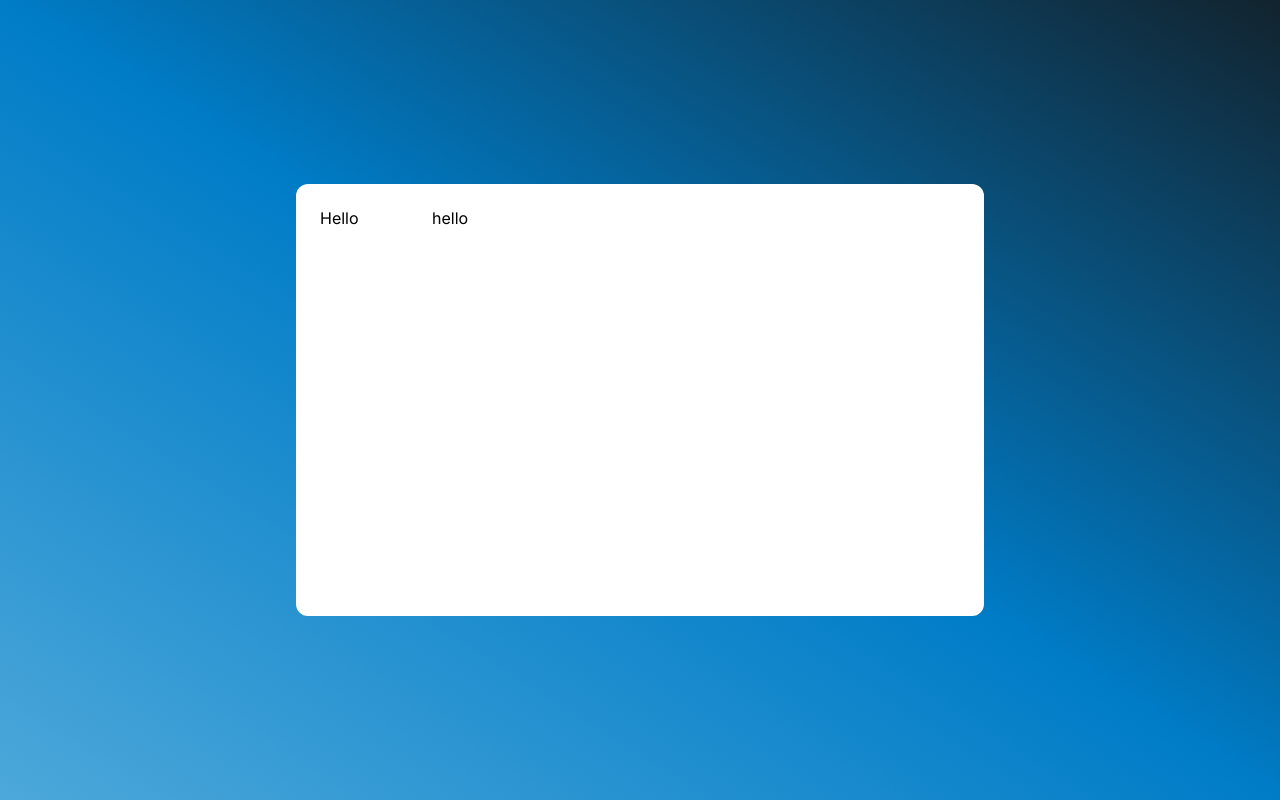
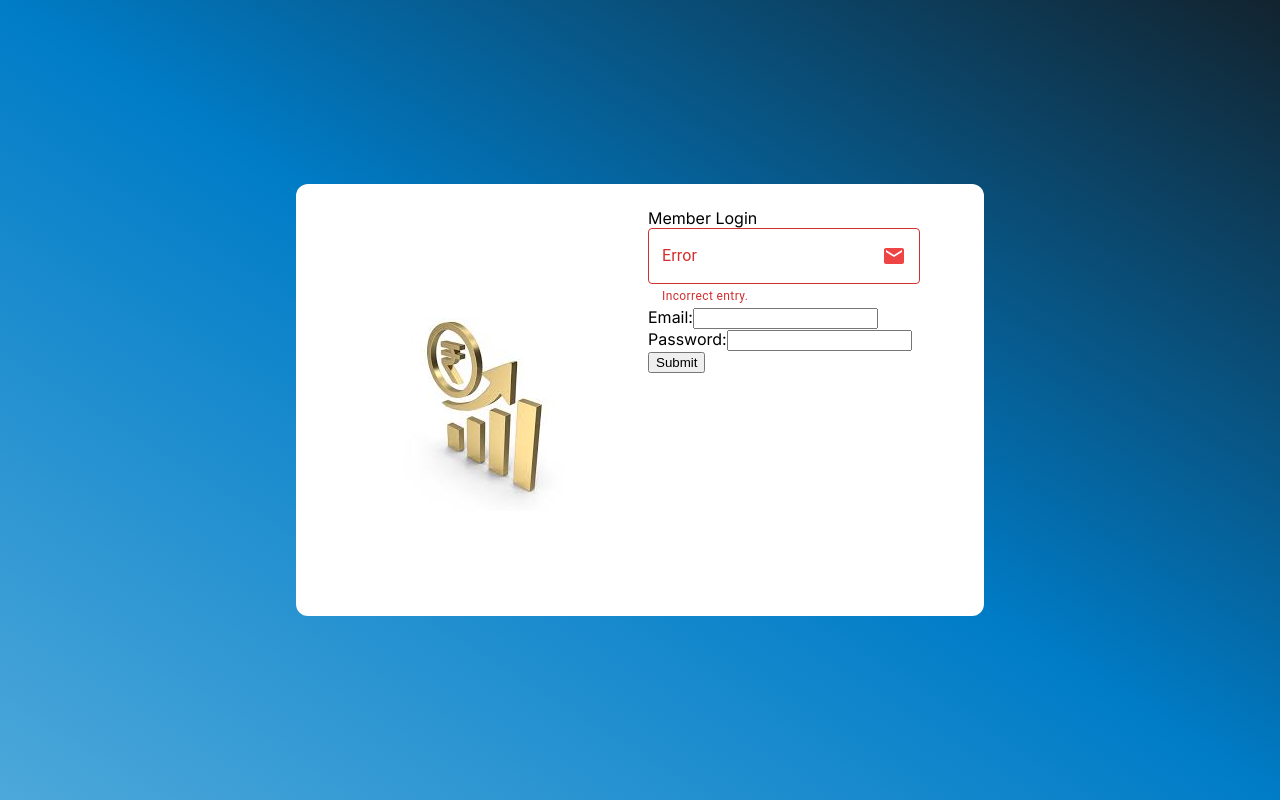
Before and after one commit to himanshu229/finance-app-client, a Next.js app: page /en/auth/login in a window 1280 px wide. Built offline with nearby package versions, Linux system fonts and the light colour scheme.

Commit message:
make common component

```diff
--- a/package.json
+++ b/package.json
@@ -11,6 +11,7 @@
   "dependencies": {
     "@emotion/react": "^11.11.3",
     "@emotion/styled": "^11.11.0",
+    "@mui/icons-material": "^5.15.2",
     "@mui/material": "^5.15.1",
     "@reduxjs/toolkit": "^2.0.1",
     "axios": "^1.6.2",
@@ -27,8 +28,10 @@
     "autoprefixer": "^10.0.1",
     "eslint": "^8",
     "eslint-config-next": "14.0.4",
+    "formik": "^2.4.5",
     "postcss": "^8",
     "tailwindcss": "^3.3.0",
-    "typescript": "^5"
+    "typescript": "^5",
+    "yup": "^1.3.3"
   }
 }
--- a/src/app/[locale]/auth/login/page.tsx
+++ b/src/app/[locale]/auth/login/page.tsx
@@ -1,15 +1,69 @@
 "use client";
+import { IMG_Rupess } from "@/assests/images";
 import { useRouter } from "@/navigation";
-import { Box } from "@mui/material";
+import { Box, TextField } from "@mui/material";
+import Image from "next/image";
 import React from "react";
+import { Formik, Form, Field, ErrorMessage } from "formik";
+import * as Yup from "yup";
+import {Email} from '@mui/icons-material';
+import CustomInput from "@/components/CustomInput";
+const validationSchema = Yup.object({
+  email: Yup.string()
+    .email("Invalid email address")
+    .required("Email is required"),
+  password: Yup.string().required("Password is required"),
+});
+
+const initialValues = {
+  email: "",
+  password: "",
+};
 
 export default function Login() {
-  const navigate = useRouter();
+  const handleSubmit = (values: any) => {
+    // Handle form submission logic here
+    console.log(values);
+  };
+
   return (
     <Box className="min-h-screen flex items-center justify-center bg-gradient-to-bl from-darkBlue via-lighterBlue to-lightestBlue  text-white">
-      <Box className="border-2 bg-white w-1/2 h-96 rounded-xl md:flex gap-4 p-6">
-        <Box className="text-black w-24">Hello</Box>
-        <Box className="text-black">hello</Box>
+      <Box className="border-2 bg-white w-1/2 h-96 rounded-xl grid grid-cols-1 md:grid-cols-2 gap-4 p-6">
+        <Box className="text-black m-auto hidden sm:block md:col-span-1">
+          <Image src={IMG_Rupess} alt="Rupee image" />
+        </Box>
+        <Box className="text-black">
+          <Box>Member Login</Box>
+          <Box>
+            <Formik
+              initialValues={initialValues}
+              validationSchema={validationSchema}
+              onSubmit={handleSubmit}
+            >
+              <Form>
+                <Box className="flex gap-2">
+
+                <CustomInput/>
+                </Box>
+                <div>
+                  <label htmlFor="email">Email:</label>
+                  <Field type="email" id="email" name="email" />
+                  <ErrorMessage name="email" component="div" />
+                </div>
+
+                <div>
+                  <label htmlFor="password">Password:</label>
+                  <Field type="password" id="password" name="password" />
+                  <ErrorMessage name="password" component="div" />
+                </div>
+
+                <div>
+                  <button type="submit">Submit</button>
+                </div>
+              </Form>
+            </Formik>
+          </Box>
+        </Box>
       </Box>
     </Box>
   );
--- /dev/null
+++ b/src/components/CustomInput/index.tsx
@@ -0,0 +1,31 @@
+import { Email } from "@mui/icons-material";
+import { TextField } from "@mui/material";
+import React, { FunctionComponent } from "react";
+
+interface PropsType {
+  value: string;
+  type: string;
+}
+
+const CustomInput: FunctionComponent<PropsType> = (props) => {
+  const { value, type } = props;
+  return (
+    <TextField
+      error
+      value={value}
+      type="text"
+      id="outlined-error-helper-text"
+      label="Error"
+      defaultValue="Hello World"
+      helperText="Incorrect entry."
+      InputProps={{
+        endAdornment: <Email className="text-red-500" />,
+      }}
+    />
+  );
+};
+CustomInput.defaultProps = {
+  value: "",
+  type: "text",
+};
+export default CustomInput;
```
